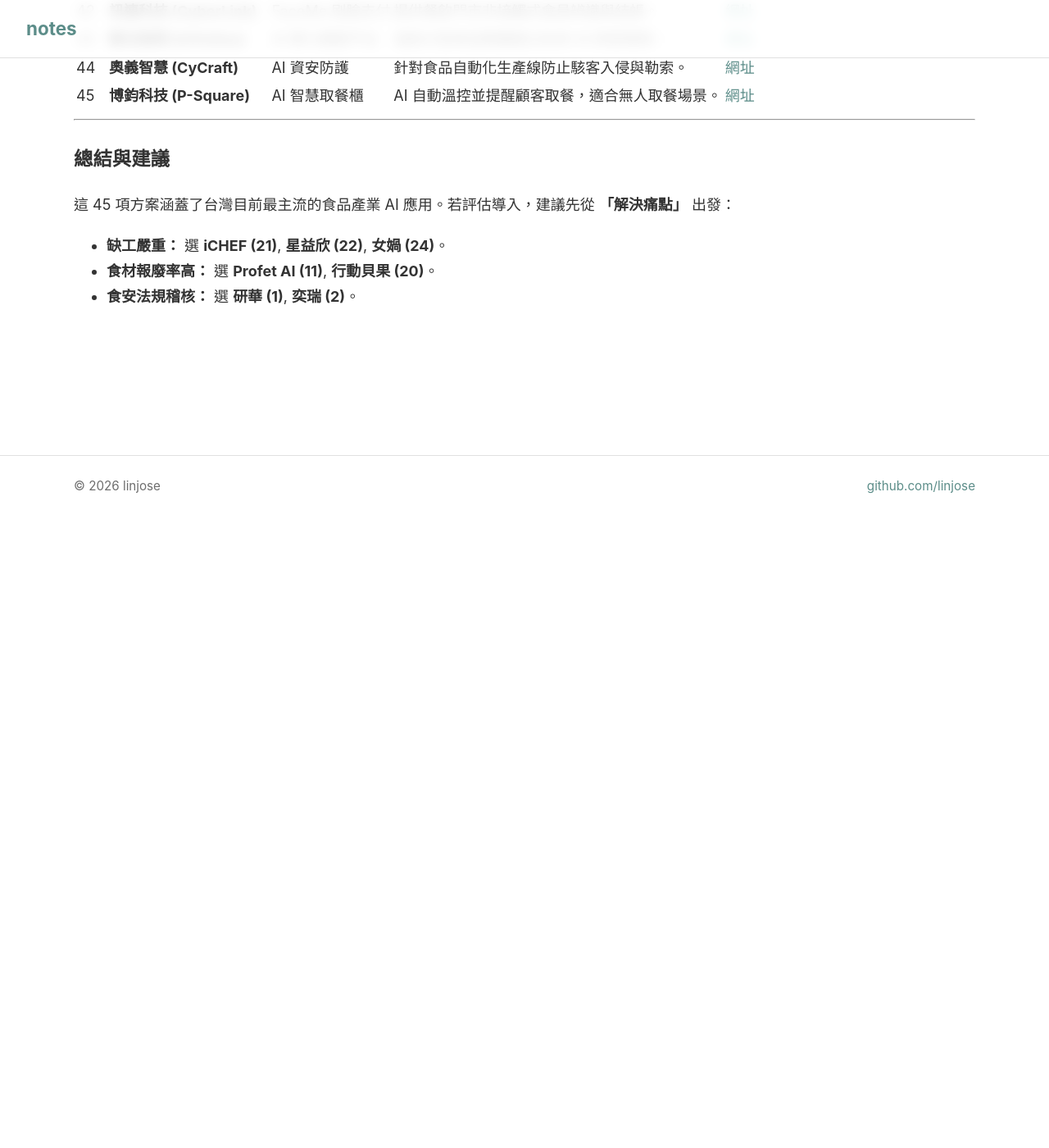
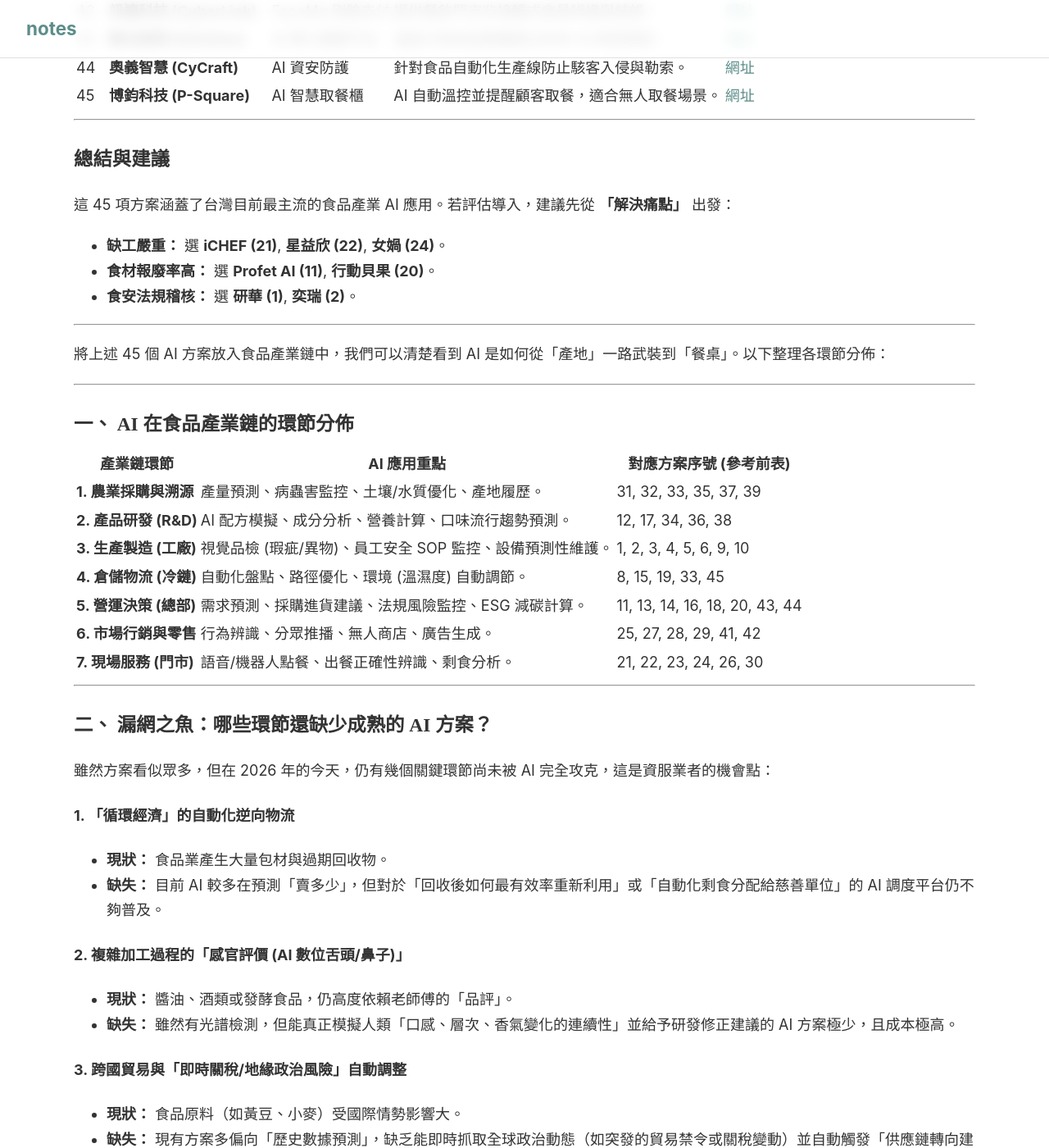
Before and after one commit to linjose/notes, a Jekyll site: the page built from _posts/2026-01-12-sme-food-ai.md, in a window 1280 px wide and 1400 px high, scrolled down 2607 px. Shown: the whole window at 82% size. Built offline with Jekyll 4.4.1, drawn with Linux system fonts in a browser that asks for light colours; our own code applies the rules of GitHub Pages for plain Markdown files; before the commit the page ends 3237 px from its top, so only the background shows below that; some of the changed text lies outside the part shown.

Commit message:
Update 2026-01-12-sme-food-ai.md

```diff
--- a/_posts/2026-01-12-sme-food-ai.md
+++ b/_posts/2026-01-12-sme-food-ai.md
@@ -96,3 +96,57 @@
 * **缺工嚴重：** 選 **iCHEF (21)**, **星益欣 (22)**, **女媧 (24)**。
 * **食材報廢率高：** 選 **Profet AI (11)**, **行動貝果 (20)**。
 * **食安法規稽核：** 選 **研華 (1)**, **奕瑞 (2)**。
+
+---
+
+將上述 45 個 AI 方案放入食品產業鏈中，我們可以清楚看到 AI 是如何從「產地」一路武裝到「餐桌」。以下整理各環節分佈：
+
+---
+
+### **一、 AI 在食品產業鏈的環節分佈**
+
+| 產業鏈環節 | AI 應用重點 | 對應方案序號 (參考前表) |
+| --- | --- | --- |
+| **1. 農業採購與溯源** | 產量預測、病蟲害監控、土壤/水質優化、產地履歷。 | 31, 32, 33, 35, 37, 39 |
+| **2. 產品研發 (R&D)** | AI 配方模擬、成分分析、營養計算、口味流行趨勢預測。 | 12, 17, 34, 36, 38 |
+| **3. 生產製造 (工廠)** | 視覺品檢 (瑕疵/異物)、員工安全 SOP 監控、設備預測性維護。 | 1, 2, 3, 4, 5, 6, 9, 10 |
+| **4. 倉儲物流 (冷鏈)** | 自動化盤點、路徑優化、環境 (溫濕度) 自動調節。 | 8, 15, 19, 33, 45 |
+| **5. 營運決策 (總部)** | 需求預測、採購進貨建議、法規風險監控、ESG 減碳計算。 | 11, 13, 14, 16, 18, 20, 43, 44 |
+| **6. 市場行銷與零售** | 行為辨識、分眾推播、無人商店、廣告生成。 | 25, 27, 28, 29, 41, 42 |
+| **7. 現場服務 (門市)** | 語音/機器人點餐、出餐正確性辨識、剩食分析。 | 21, 22, 23, 24, 26, 30 |
+
+---
+
+### **二、 漏網之魚：哪些環節還缺少成熟的 AI 方案？**
+
+雖然方案看似眾多，但在 2026 年的今天，仍有幾個關鍵環節尚未被 AI 完全攻克，這是資服業者的機會點：
+
+#### **1. 「循環經濟」的自動化逆向物流**
+
+* **現狀：** 食品業產生大量包材與過期回收物。
+* **缺失：** 目前 AI 較多在預測「賣多少」，但對於「回收後如何最有效率重新利用」或「自動化剩食分配給慈善單位」的 AI 調度平台仍不夠普及。
+
+#### **2. 複雜加工過程的「感官評價 (AI 數位舌頭/鼻子)」**
+
+* **現狀：** 醬油、酒類或發酵食品，仍高度依賴老師傅的「品評」。
+* **缺失：** 雖然有光譜檢測，但能真正模擬人類「口感、層次、香氣變化的連續性」並給予研發修正建議的 AI 方案極少，且成本極高。
+
+#### **3. 跨國貿易與「即時關稅/地緣政治風險」自動調整**
+
+* **現狀：** 食品原料（如黃豆、小麥）受國際情勢影響大。
+* **缺失：** 現有方案多偏向「歷史數據預測」，缺乏能即時抓取全球政治動態（如突發的貿易禁令或關稅變動）並自動觸發「供應鏈轉向建議」的 Agentic AI。
+
+#### **4. 極度缺工環境下的「廚房全自動協作」**
+
+* **現狀：** 目前 AI 負責「點餐」和「送餐」，但中間的「烹飪（炒菜、調味）」依然是人工。
+* **缺失：** 缺乏能像人類一樣具備「手感」去處理不規則食材（如切魚、處理帶骨肉類）且能根據即時熟度調整火力的 AI 協作機械臂。
+
+#### **5. 消費者端「個性化精準營養補給」的閉環**
+
+* **現狀：** 消費者拍完照知道熱量，但與身體數據（健檢報告）的即時聯動微弱。
+* **缺失：** 尚未有 AI 能根據用戶當下的血糖、血壓紀錄，即時建議餐廳菜單中「哪一道菜對你今天最健康」，這需要跨產業的數據整合。
+
+---
+
+**對產業下一步建議：**
+如果是**資服業者**，開發「感官 AI」或「逆向物流 AI」將是藍海；如果是**食品業者**，目前在「營運決策 (11, 20)」與「視覺品檢 (1, 10)」的投資報酬率 (ROI) 最高。
```
